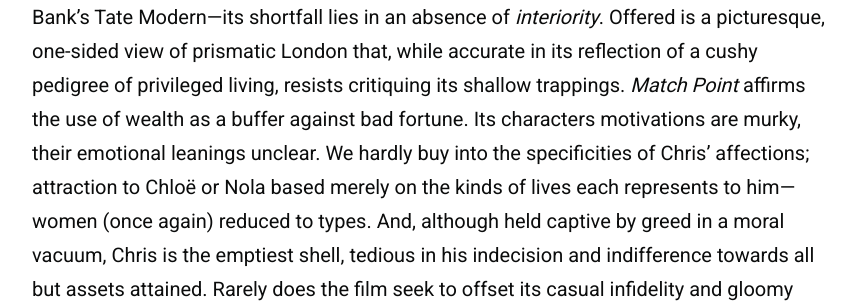
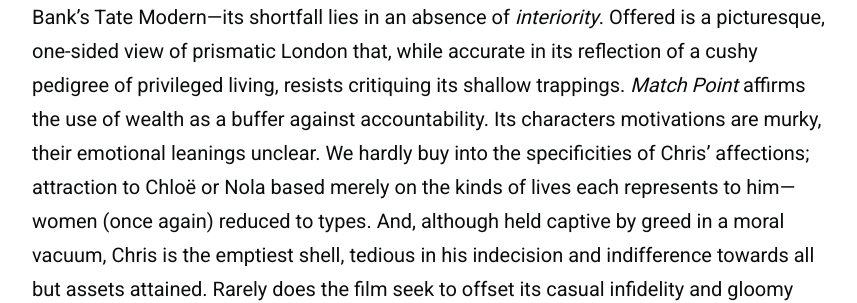
Before and after one commit to zoeurl/zoedowney.github.io, a Jekyll site: the page built from _posts/2024-2-22-match-point.md, in a window 1280 px wide and 900 px high, scrolled down 3034 px. Shown: the part 344-647 px from the top of the window, without its empty margins (208-1065 px from the left). Built offline with Jekyll 4.4.1, drawn with Linux system fonts in a browser that asks for light colours; some of the changed text lies outside the part shown.

Commit message:
Update 2024-2-22-match-point.md

```diff
--- a/_posts/2024-2-22-match-point.md
+++ b/_posts/2024-2-22-match-point.md
@@ -23,4 +23,4 @@
 
 It is on this essential, but tiresome, male conflict that _Match Point_ rests: does our protagonist choose wealth, standing and security tethered to a lukewarm coupling, or sacrifice it all for a less fortunate woman who tempts him via her sirenesque, sexual magnetism? Without delving into twists (of which there are a predictable few), it's a big ask to sympathise with such a boyish predicament, or the ludicrous final act it unfurls. Still, _Match Point_ is sharper around the edges than Allen’s previous catalogue. It’s a cool and hollow piece, emptied of heart, but perhaps more faithful to life for it. Allen remains skilled in eliciting interest in moneyed mundanity, offering a slice of the everyday that is oftentimes more appealing than that itself. Above all, it’s a chilling demonstration of fate as amoral, surrendering to the notion that the universe has ‘no purpose, no design’—an honest thesis carelessly misapplied to enable the chaos of its main character’s selfish dealings and conveniently sideline his [culpability](https://www.theguardian.com/film/2023/sep/08/woody-allen-venice-applause-metoo) for them. This isn't to say that justice is imperative to satisfying closure. However, a work that invokes metaphysics to unpick the motives behind immorality, but seems disinterested in the impact of its outcomes, merits scrutiny.
 
-The disappointment lingering post- _Match_ is that despite a keen focus on interiors: country estates, flats, offices and galleries—an incidental shoehorning in of the South Bank’s Tate Modern—its shortfall lies in an absence of _interiority_. Offered is a picturesque, one-sided view of prismatic London that, while accurate in its reflection of a cushy pedigree of privileged living, resists critiquing its shallow trappings. _Match Point_ affirms the use of wealth as a buffer against bad fortune. Its characters motivations are murky, their emotional leanings unclear. We hardly buy into the specificities of Chris’ affections; attraction to Chloë or Nola based merely on the kinds of lives each represents to him—women (once again) reduced to types. And, although held captive by greed in a moral vacuum, Chris is the emptiest shell, tedious in his indecision and indifference towards all but assets attained. Rarely does the film seek to offset its casual infidelity and gloomy cynicism through satire which (forgive me) could be the entire _Point_. Perhaps the meaningful takeaway is that the hand one is dealt does not have final word on the state of play. But, for Woody Allen, it has become a sport of one director trying to cling onto his racket and serve with it, too.
+The disappointment lingering post- _Match_ is that despite a keen focus on interiors: country estates, flats, offices and galleries—an incidental shoehorning in of the South Bank’s Tate Modern—its shortfall lies in an absence of _interiority_. Offered is a picturesque, one-sided view of prismatic London that, while accurate in its reflection of a cushy pedigree of privileged living, resists critiquing its shallow trappings. _Match Point_ affirms the use of wealth as a buffer against accountability. Its characters motivations are murky, their emotional leanings unclear. We hardly buy into the specificities of Chris’ affections; attraction to Chloë or Nola based merely on the kinds of lives each represents to him—women (once again) reduced to types. And, although held captive by greed in a moral vacuum, Chris is the emptiest shell, tedious in his indecision and indifference towards all but assets attained. Rarely does the film seek to offset its casual infidelity and gloomy cynicism through satire which (forgive me) could be the entire _Point_. Perhaps the meaningful takeaway is that the hand one is dealt does not have final word on the state of play. But, for Woody Allen, it has become a sport of one director trying to cling onto his racket and serve with it, too.
```
